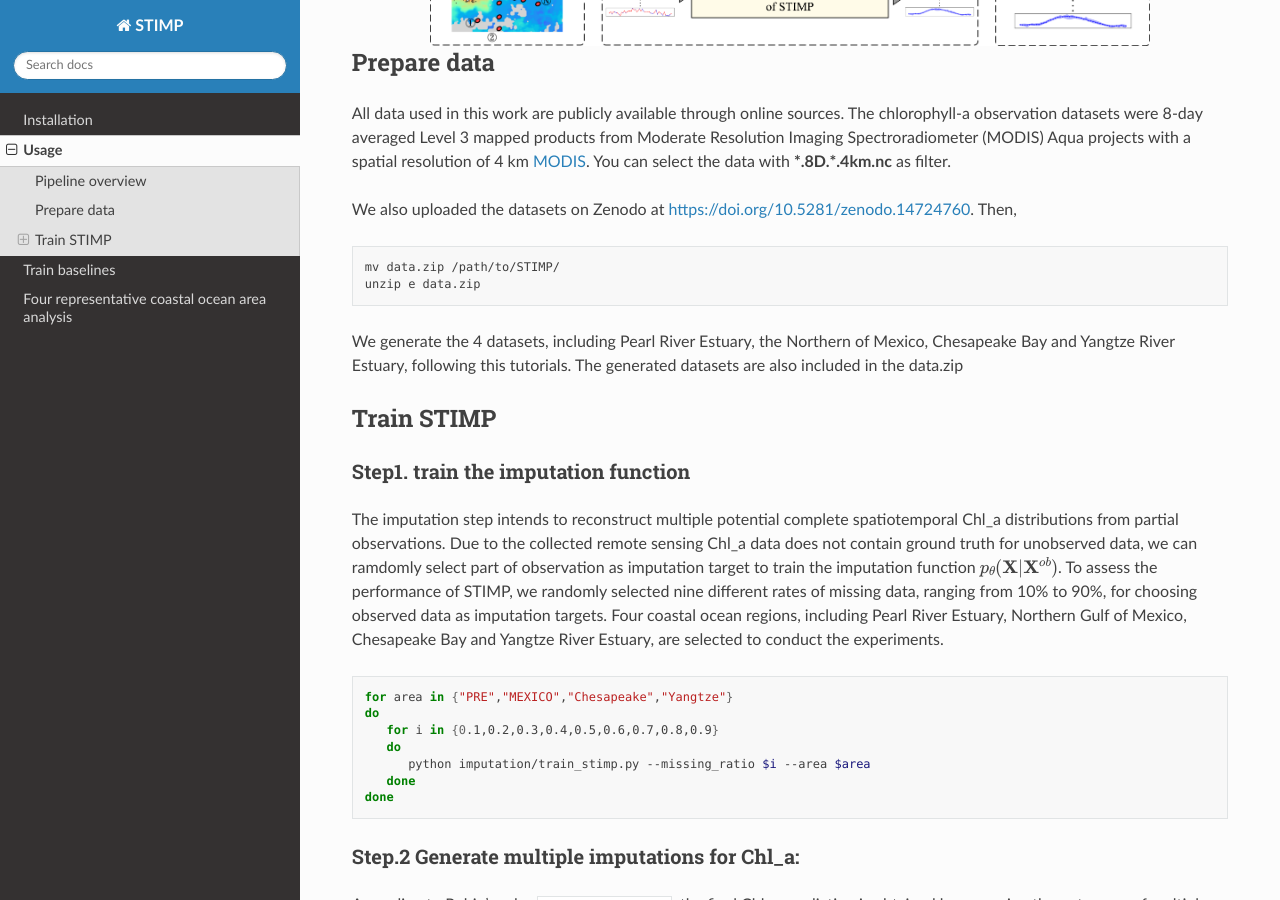
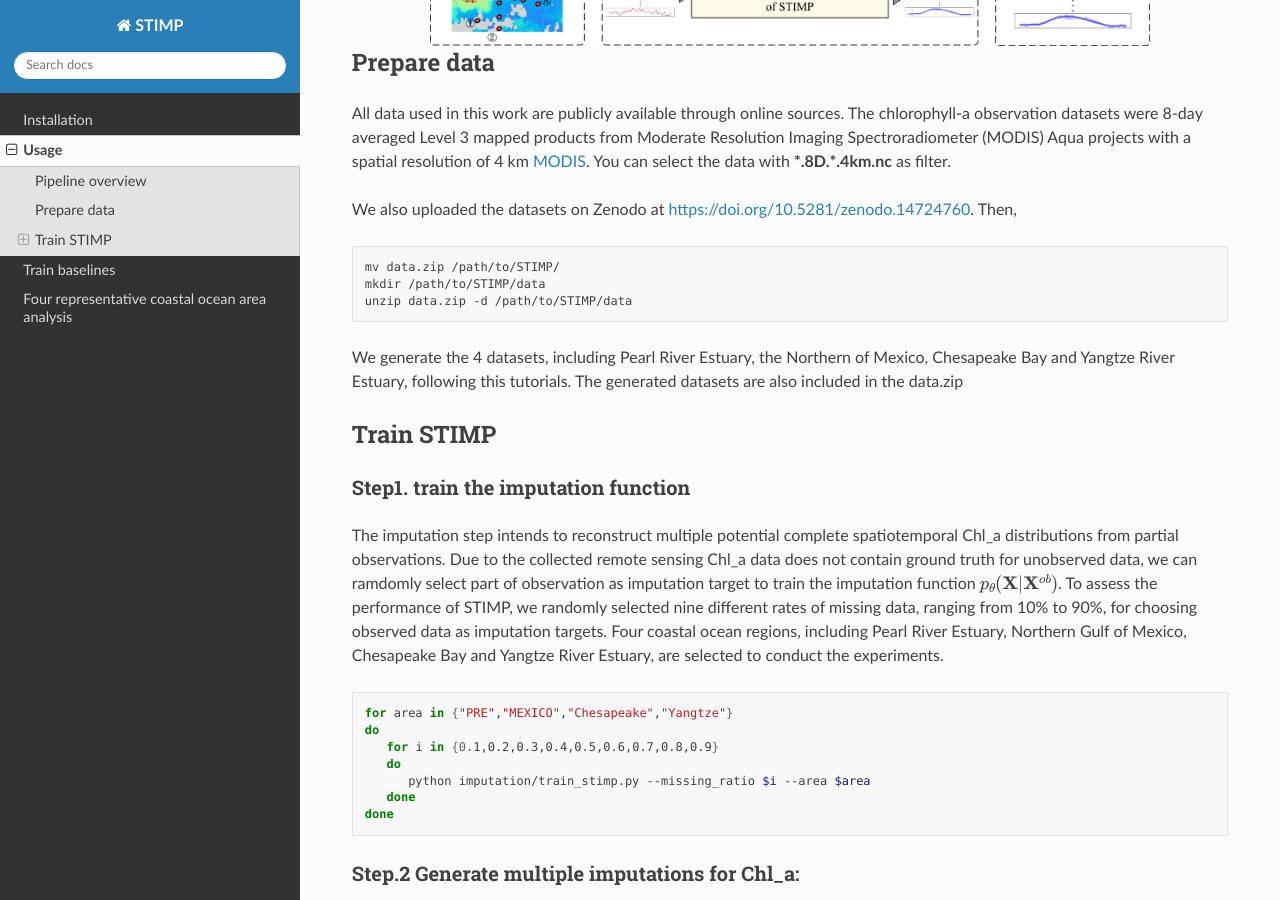
Before and after one commit to Ryanfzhang/STIMP-tutorials, a Sphinx documentation site: the page built from docs/source/usage.rst, in a window 1280 px wide and 900 px high, scrolled down 617 px. Built offline with Sphinx 7.4.7 and the Read the Docs theme 3.1.0, drawn with Linux system fonts in a browser that asks for light colours; pages that are not in the unit, such as notebooks, are missing from menus; cross-references to code outside the pages are shown as plain code.

Commit message:
prepare data

```diff
--- a/docs/source/usage.rst
+++ b/docs/source/usage.rst
@@ -27,7 +27,8 @@ We also uploaded the datasets on Zenodo at https://doi.org/10.5281/zenodo.147247
 .. code-block:: bash
 
    mv data.zip /path/to/STIMP/
-   unzip e data.zip
+   mkdir /path/to/STIMP/data
+   unzip data.zip -d /path/to/STIMP/data
 
 We generate the 4 datasets, including Pearl River Estuary, the Northern of Mexico, Chesapeake Bay and Yangtze River Estuary, following this tutorials.
 The generated datasets are also included in the data.zip
```
